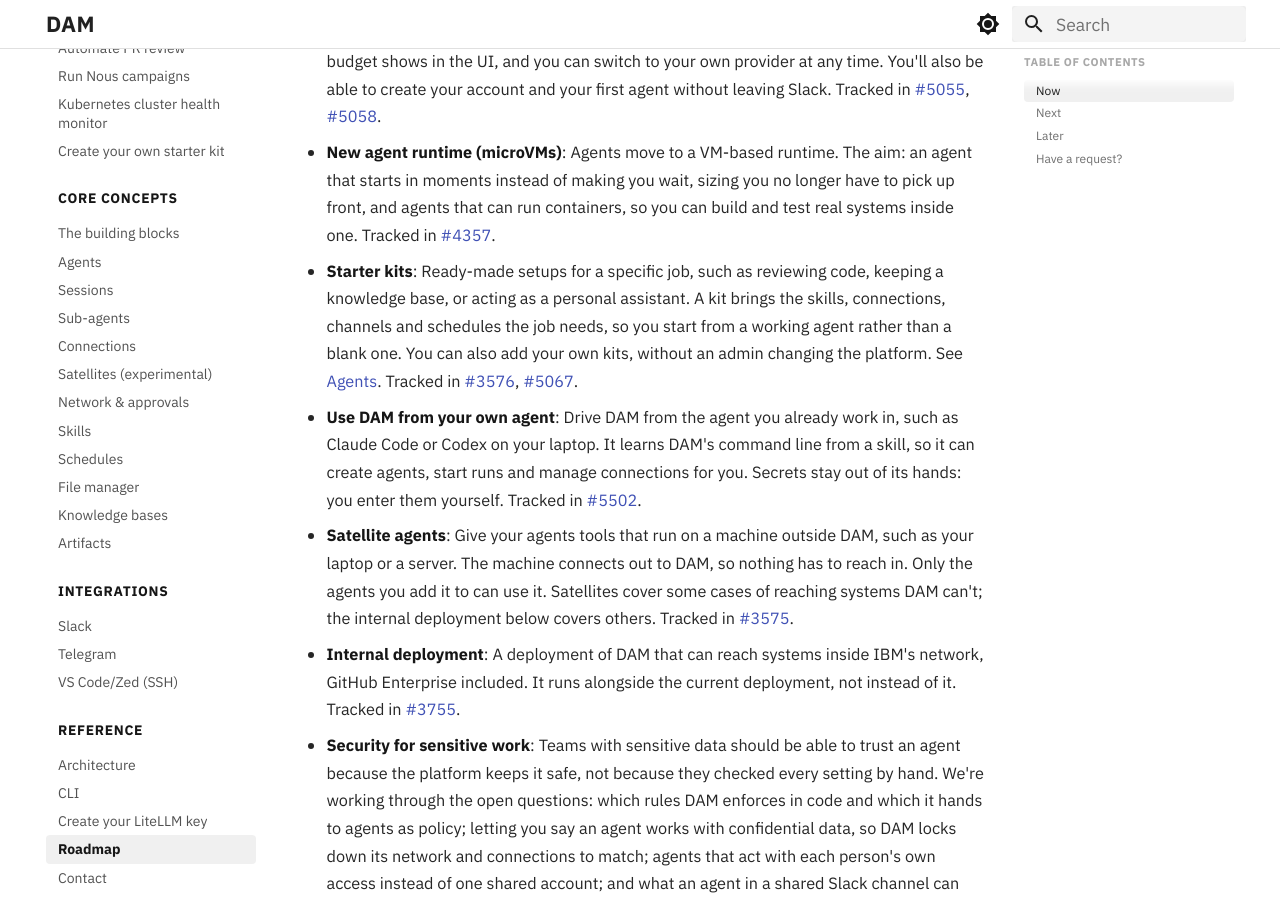
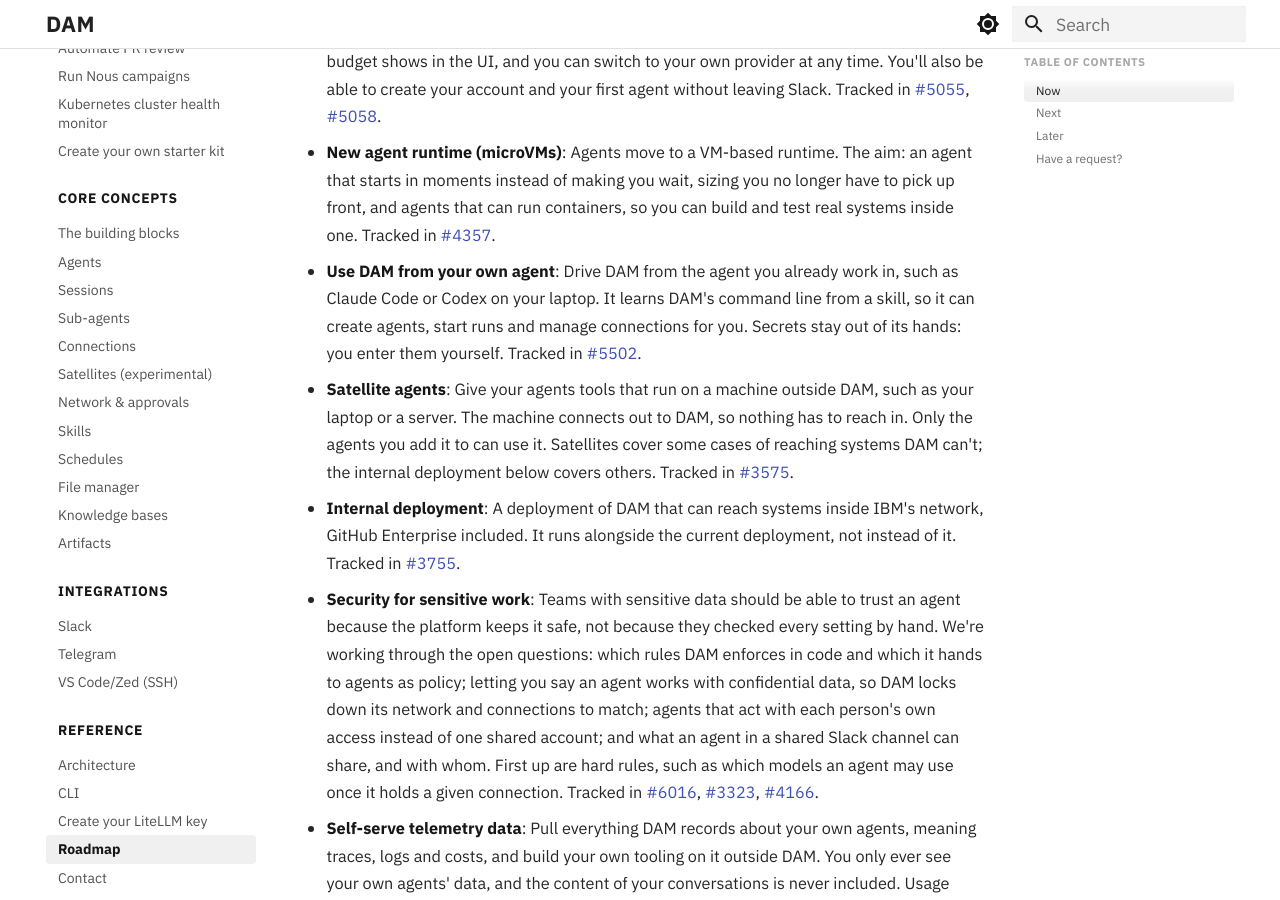
Before and after one commit to dam-agents/docs, an MkDocs documentation site: the page built from docs/reference/roadmap.md, in a window 1280 px wide and 900 px high, scrolled down 405 px. Built offline with MkDocs 1.6.1 and Material for MkDocs 9.7.7, drawn with Linux system fonts in a browser that asks for light colours.

Commit message:
docs: roadmap drops starter kits as ongoing work (#142)
Starter kits are shipped and keep improving, so they no longer sit on the roadmap as a Now item.

Assisted-By: Claude (Anthropic AI) <noreply@anthropic.com>

Signed-off-by: Jenna Winkler <135358348+jenna-winkler@users.noreply.github.com>

```diff
--- a/docs/reference/roadmap.md
+++ b/docs/reference/roadmap.md
@@ -9,8 +9,6 @@ DAM is a research project, and real users drive its direction. Much of what we b
 - **Dead-simple first run**: Sign in and start chatting right away. New users get a ready-made agent with a starter Curve Bender budget, so there's no provider key to set up first. The budget shows in the UI, and you can switch to your own provider at any time. You'll also be able to create your account and your first agent without leaving Slack. Tracked in [#5055](https://github.com/dam-agents/dam/issues/5055){:target="_blank"}, [#5058](https://github.com/dam-agents/dam/issues/5058){:target="_blank"}.
 
 - **New agent runtime (microVMs)**: Agents move to a VM-based runtime. The aim: an agent that starts in moments instead of making you wait, sizing you no longer have to pick up front, and agents that can run containers, so you can build and test real systems inside one. Tracked in [#4357](https://github.com/dam-agents/dam/issues/4357){:target="_blank"}.
-
-- **Starter kits**: Ready-made setups for a specific job, such as reviewing code, keeping a knowledge base, or acting as a personal assistant. A kit brings the skills, connections, channels and schedules the job needs, so you start from a working agent rather than a blank one. You can also add your own kits, without an admin changing the platform. See [Agents](../core-concepts/agents.md). Tracked in [#3576](https://github.com/dam-agents/dam/issues/3576){:target="_blank"}, [#5067](https://github.com/dam-agents/dam/issues/5067){:target="_blank"}.
 
 - **Use DAM from your own agent**: Drive DAM from the agent you already work in, such as Claude Code or Codex on your laptop. It learns DAM's command line from a skill, so it can create agents, start runs and manage connections for you. Secrets stay out of its hands: you enter them yourself. Tracked in [#5502](https://github.com/dam-agents/dam/issues/5502){:target="_blank"}.
 
```
